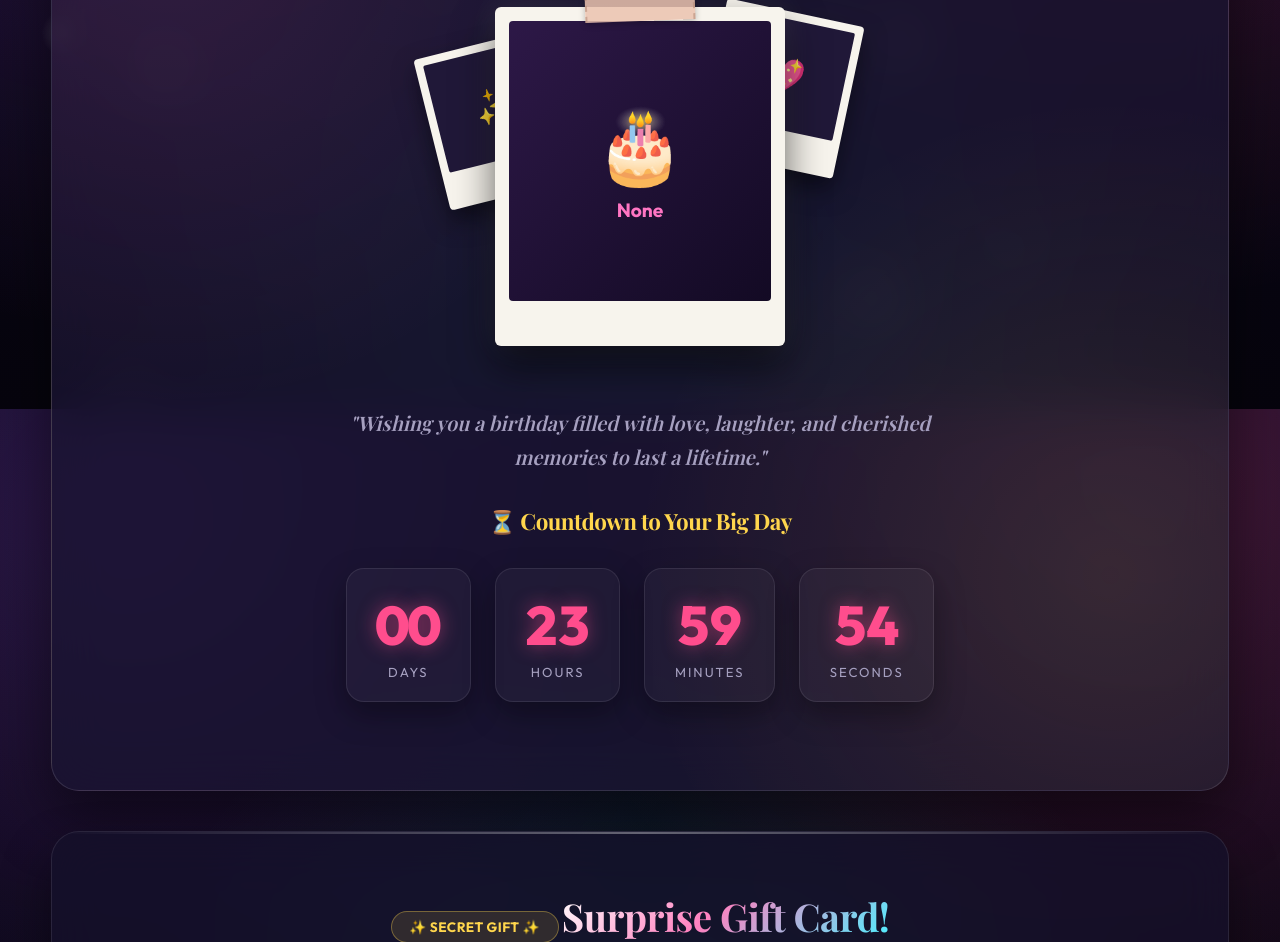
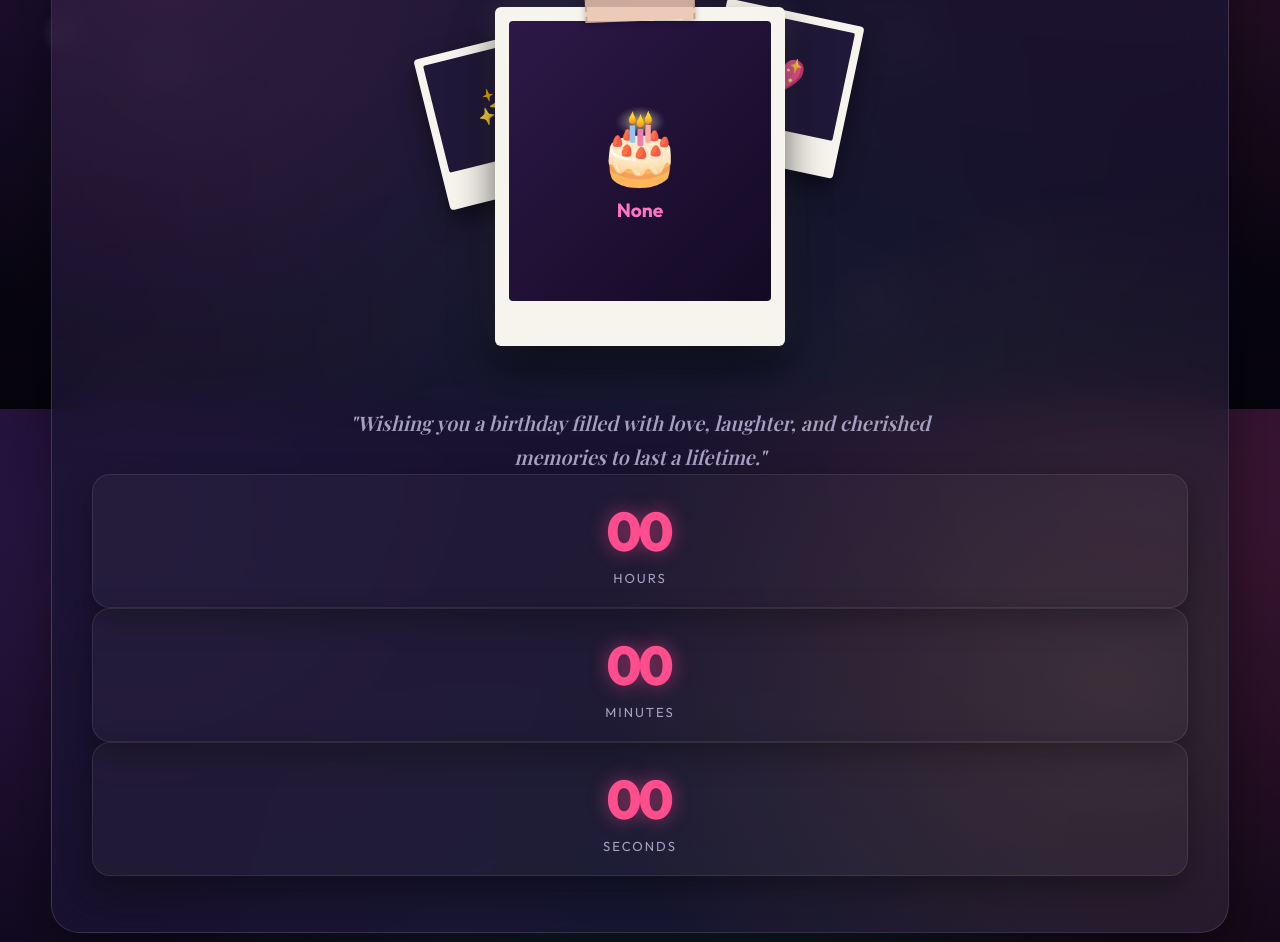
Before and after one commit to Jaykuwer-Yadav/New-repo, a Flask app: template templates/dashboard.html in a window 1280 px wide. Shown: the part 391-1333 px from the top of the page. Run offline with Flask 3, Linux system fonts and the light colour scheme; the template is opened without the code that fills it, so the values that code supplies are empty; some libraries are stand-ins or nearby versions; some web fonts are replaced.

Commit message:
Remove 100% of countdown timer blocks and JS timer lookups from all Dashboard views

```diff
--- a/templates/dashboard.html
+++ b/templates/dashboard.html
@@ -183,14 +183,7 @@
             "Wishing you a birthday filled with love, laughter, and cherished memories to last a lifetime."
         </p>
 
-        <!-- Countdown Box in Scrapbook -->
-        <div class="countdown-card" style="margin: 2rem 0 1rem;">
-            <h3 class="title-serif" style="font-size: 1.4rem; color: var(--accent-yellow); margin-bottom: 1rem;">
-                ⏳ Countdown to Your Big Day
-            </h3>
 
-            <div class="countdown-box" id="dashboardCountdownBox">
-                <div class="timer-segment"><div class="timer-val" id="dash-days">{{ '%02d' % user_days_left if user_days_left is defined and user_days_left > 0 else '00' }}</div><div class="timer-lbl">Days</div></div>
                 <div class="timer-segment"><div class="timer-val" id="dash-hours">{{ '%02d' % user_hours_left if user_hours_left is defined else '00' }}</div><div class="timer-lbl">Hours</div></div>
                 <div class="timer-segment"><div class="timer-val" id="dash-minutes">00</div><div class="timer-lbl">Minutes</div></div>
                 <div class="timer-segment"><div class="timer-val" id="dash-seconds">00</div><div class="timer-lbl">Seconds</div></div>
@@ -349,7 +342,7 @@ document.addEventListener("DOMContentLoaded", () => {
         function updateNearCounter() {
             const now = Date.now();
             const diff = nearTarget - now;
-            const daysEl = document.getElementById("near-days");
+            // timer removed
             const hoursEl = document.getElementById("near-hours");
             const minsEl = document.getElementById("near-minutes");
             const secsEl = document.getElementById("near-seconds");
@@ -388,7 +381,7 @@ document.addEventListener("DOMContentLoaded", () => {
         targetTime = fallback.getTime();
     }
 
-    const cdBox = document.getElementById("dashboardCountdownBox");
+    // timer removed
     const celebMsg = document.getElementById("dashCelebrationMsg");
     const daysEl = document.getElementById("dash-days");
     const hoursEl = document.getElementById("dash-hours");
```
